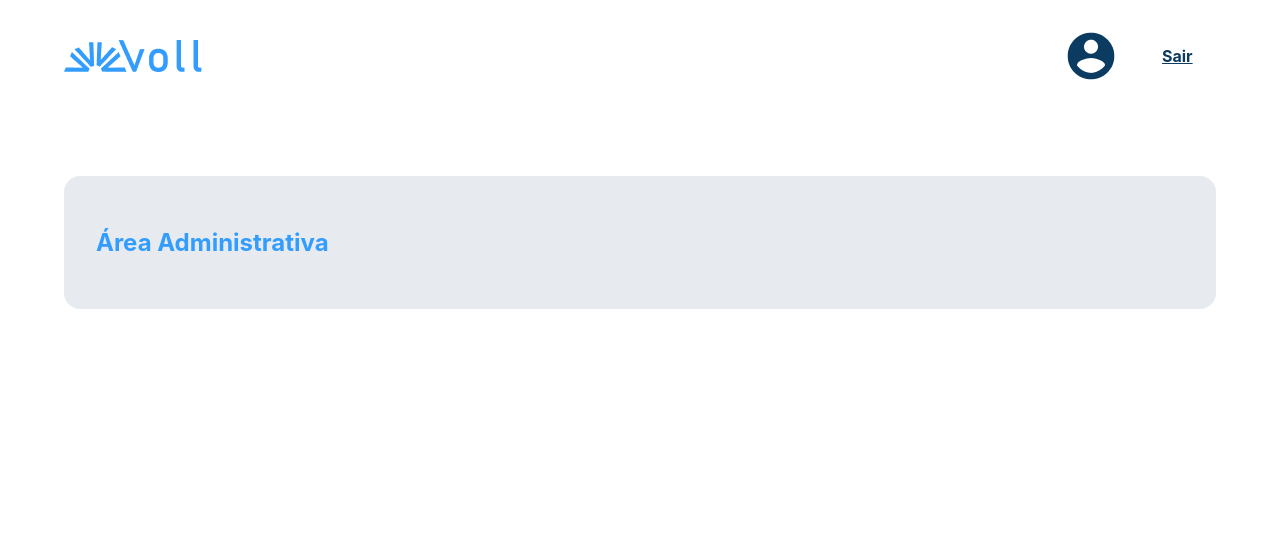
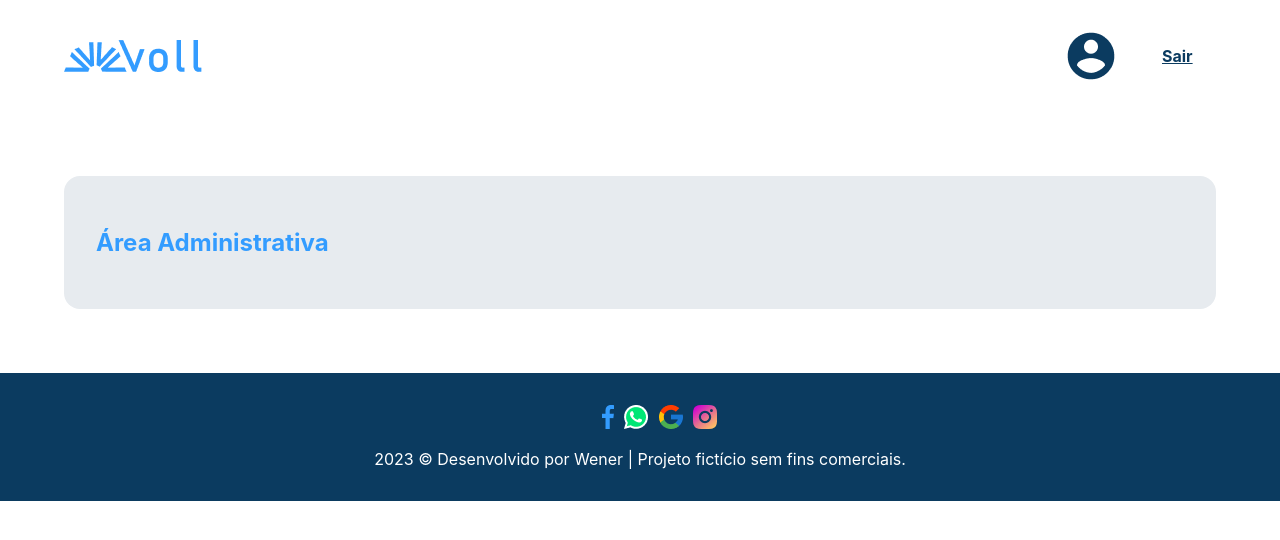
Before and after one commit to WenerRodrigo/voll-react, a React (Create React App) app: page / in a window 1280 px wide. Shown: the top 540 px of the page. Built offline with nearby package versions, Linux system fonts and the light colour scheme; the HTML template or start-up script is replaced by a standard one.

Commit message:
criado api

```diff
--- a/package.json
+++ b/package.json
@@ -25,7 +25,8 @@
     "build": "react-scripts build",
     "test": "react-scripts test",
     "eject": "react-scripts eject",
-    "sass": "node-sass -w scss/ -o dist/css --recursive"
+    "sass": "node-sass -w scss/ -o dist/css --recursive",
+    "api": "json-server --watch -p 8080 db.json"
   },
   "eslintConfig": {
     "extends": [
--- a/src/App.tsx
+++ b/src/App.tsx
@@ -1,5 +1,6 @@
 import "./App.css";
 import Container from "./components/Container";
+import Footer from "./components/Footer";
 import Header from "./components/Header";
 import Titulo from "./components/Titulo";
 
@@ -10,6 +11,7 @@ function App() {
       <Container>
         <Titulo>Área Administrativa</Titulo>
       </Container>
+      <Footer />
     </>
   );
 }
--- a/src/components/Footer/index.tsx
+++ b/src/components/Footer/index.tsx
@@ -1,18 +1,59 @@
-import facebook from './assets/facebook.png';
+import styled from "styled-components";
+import facebook from "./assets/facebook.png";
+import whatsapp from "./assets/whatsapp.png";
+import google from "./assets/google.png";
+import instagram from "./assets/instagram.png";
 
 
+const RodapeEstilizado = styled.footer`
+  height: 100%;
+  color: #fff;
+  padding: 1em;
+  background-color: var(--azul-escuro);
+  text-align: center;
+`;
+
+const ListaEstilizada = styled.ul`
+  display: flex;
+  justify-content: space-around;
+  width: 10%;
+  margin: 1em auto;
+`;
+
+const ItemEstilizado = styled.li`
+  list-style-type: none;
+`;
+
 function Footer() {
-    return (
-        <footer>
-            <ul>
-                <li>
-                    <a href="#">
-                        <img src={facebook} alt="logo do facebook"/>
-                    </a>
-                </li>
-            </ul>
-        </footer>
-    )
+  return (
+    <RodapeEstilizado>
+      <ListaEstilizada>
+        <ItemEstilizado>
+          <a href="#">
+            <img src={facebook} alt="logo do facebook" />
+          </a>
+        </ItemEstilizado>
+        <ItemEstilizado>
+          <a href="#">
+            <img src={whatsapp} alt="logo do whatsapp" />
+          </a>
+        </ItemEstilizado>
+        <ItemEstilizado>
+          <a href="#">
+            <img src={google} alt="logo do google" />
+          </a>
+        </ItemEstilizado>
+        <ItemEstilizado>
+          <a href="#">
+            <img src={instagram} alt="logo do instagram" />
+          </a>
+        </ItemEstilizado>
+      </ListaEstilizada>
+      <p>
+        2023 © Desenvolvido por Wener | Projeto fictício sem fins comerciais.
+      </p>
+    </RodapeEstilizado>
+  );
 }
 
 export default Footer;
```
Also changed, not shown: src/types/IConsulta.ts (added, +10 -0 lines), src/types/IProfissional.ts (added, +7 -0 lines), src/useFetch.ts (added, +16 -0 lines).
